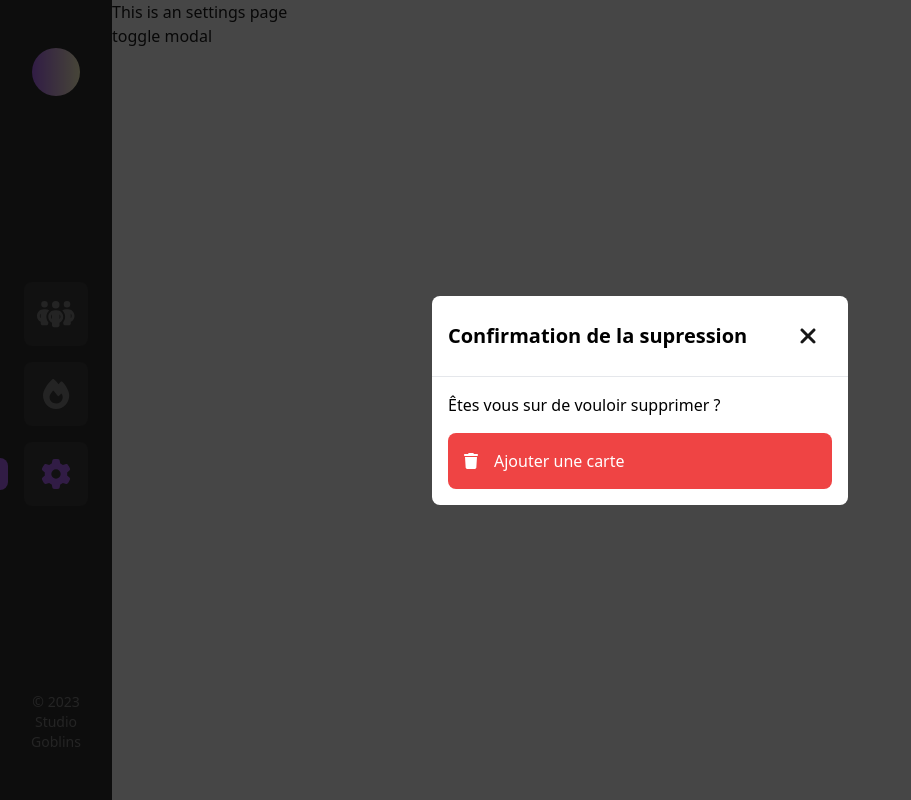
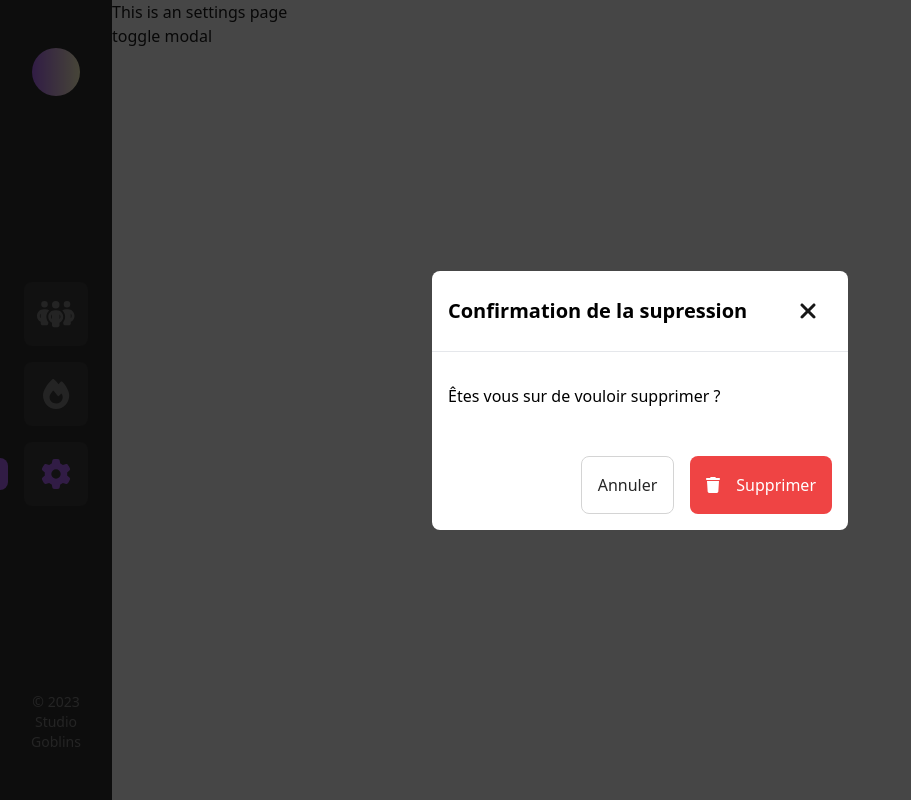
Before and after one commit to Julienog3/runic-arena, a Vue app: page /settings in a window 1280 px wide. Both pictures are taken after a click on the button "toggle modal". Shown: the whole page, without its empty margins (0-911 px from the left). Built offline with nearby package versions, Linux system fonts and the light colour scheme.

Commit message:
Adding confirmation delete modale

```diff
--- a/src/components/CardDetails.vue
+++ b/src/components/CardDetails.vue
@@ -2,15 +2,21 @@
   import AppChip from '@/components/utils/AppChip.vue'
   import AppButton from '@/components/utils/AppButton.vue'
   import ConfirmationModal from './modals/ConfirmationModal.vue';
-  import { ref } from 'vue';
+  import { ref, toRaw } from 'vue';
   import CardDetailsSkillList from './CardDetailsSkillList.vue';
   import type { CardType } from '@/types/card';
+  import { deleteCard } from '@/services/card.service'
 
   interface CardDetailsProps {
     card: CardType
   }
 
   const props = defineProps<CardDetailsProps>()
+
+  const handleDelete = (): void => {
+    deleteCard(props.card.id)
+    isModalOpened.value = false
+  }
 
   const isModalOpened = ref(false)
 </script>
@@ -20,6 +26,7 @@
     v-show="isModalOpened"
     title="Confirmation de la suppression"
     :close-modal="() => isModalOpened = false"
+    :on-delete="() => handleDelete()"
   />
   <aside class="w-4/6 border-l p-8 bg-white">
     <div class="flex justify-between mb-8">
--- a/src/components/modals/ConfirmationModal.vue
+++ b/src/components/modals/ConfirmationModal.vue
@@ -4,6 +4,7 @@
   interface ModalProps {
     title: string
     closeModal: () => void
+    onDelete: () => void
   }
 
   defineProps<ModalProps>()
@@ -15,11 +16,19 @@
     :close-modal="() => closeModal()"
   >
   <template #body>
-    <div class="flex flex-col gap-4">
+    <div class="py-4">
       <p>Êtes vous sur de vouloir supprimer ?</p>
-      <button class="flex gap-2 items-center p-4 text-white bg-red-500 font-medium rounded-lg">
+    </div>
+  </template>
+
+  <template #footer>
+    <div class="flex w-full flex-row-reverse p-4 gap-4">
+      <button @click="onDelete()" class="flex gap-2 items-center p-4 w-fit text-white bg-red-500 font-medium rounded-lg">
         <font-awesome-icon class="mr-2" icon="fa-solid fa-trash" />
-        Ajouter une carte
+        Supprimer
+      </button>
+      <button @click="closeModal()" class="flex gap-2 items-center p-4 w-fit text-neutral-800 border border-neutral-300 font-medium rounded-lg">
+        Annuler
       </button>
     </div>
   </template>
--- a/src/components/skill-view/SkillCard.vue
+++ b/src/components/skill-view/SkillCard.vue
@@ -16,7 +16,7 @@ const formatSkillDescription = () => {
 </script>
 
 <template>
-  <a :href="'/skill/' + skill.id" class="rounded-lg border border-neutral-300 min-h-40 p-8 bg-white">
+  <router-link :to="`/skill/${skill.id}`" class="rounded-lg border border-neutral-300 min-h-40 p-8 bg-white">
     <div class="flex items-center justify-between border-b border-neutral-300 pb-4 mb-4">
       <div class="flex items-center gap-4">
         <font-awesome-icon class="text-neutral-300 text-3xl " icon="fa-solid fa-fire" />
@@ -30,5 +30,5 @@ const formatSkillDescription = () => {
       <AppChip :color="ColorEnum.SKY">{{ skill.isActive ? SkillTypeEnum.ACTIVE : SkillTypeEnum.PASSIVE }}</AppChip>
     </div>
     <article class="prose prose-neutral">{{ formatSkillDescription() }}</article>
-  </a>
+  </router-link>
 </template>
--- a/src/services/card.service.ts
+++ b/src/services/card.service.ts
@@ -35,3 +35,9 @@ export const getAllCards = async () => {
 
   return cards
 }
+
+export const deleteCard = async (id :number) => {
+  await fetch(`${API_ENDPOINT}/cards/${id}`, {
+    method: 'DELETE'
+  })
+}
--- a/src/types/card.ts
+++ b/src/types/card.ts
@@ -14,6 +14,7 @@ export enum CategoryEnum {
 }
 
 export type CardType = {
+  id: number
   name: string
   description?: string
   power: number
```
